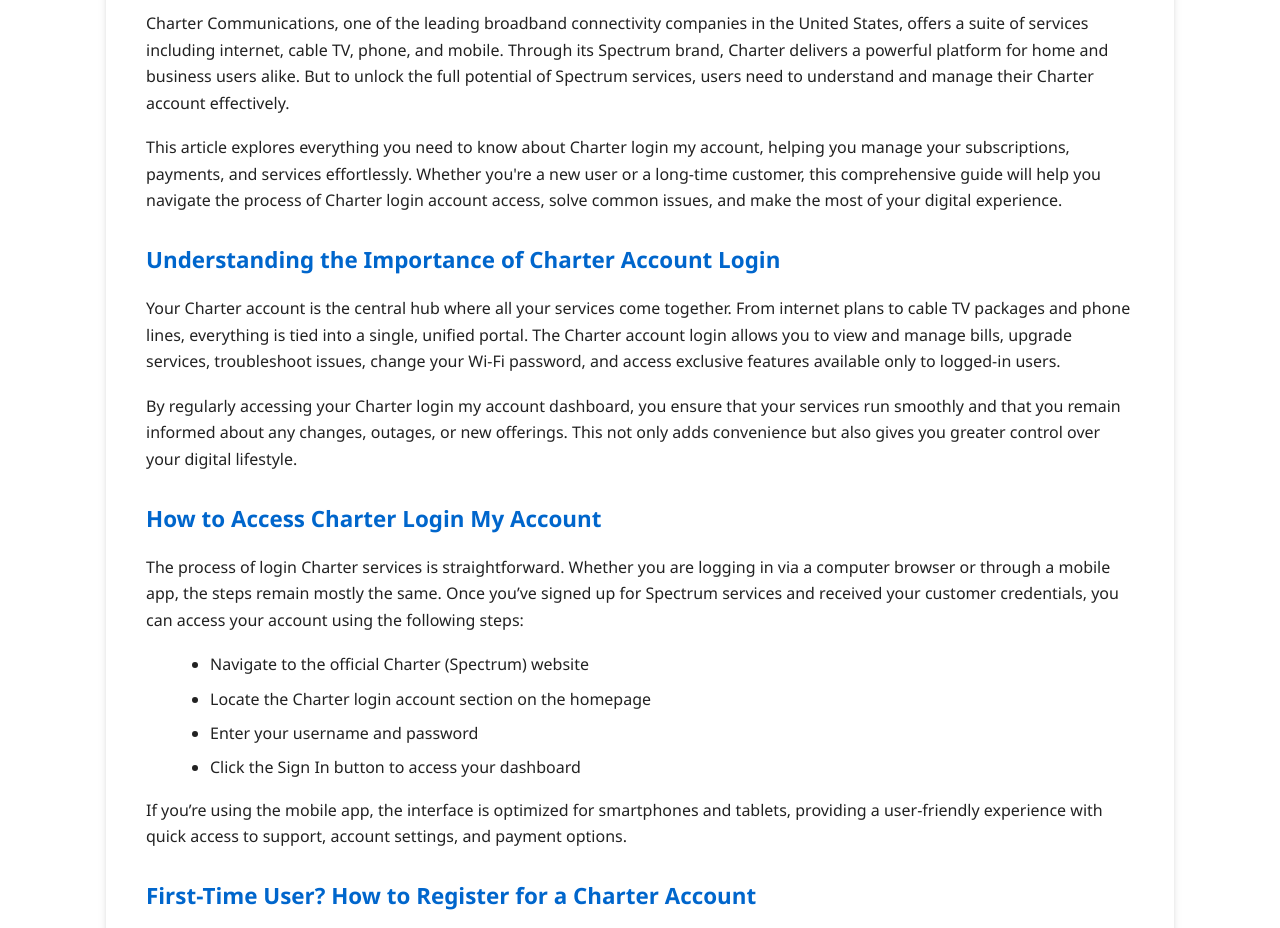
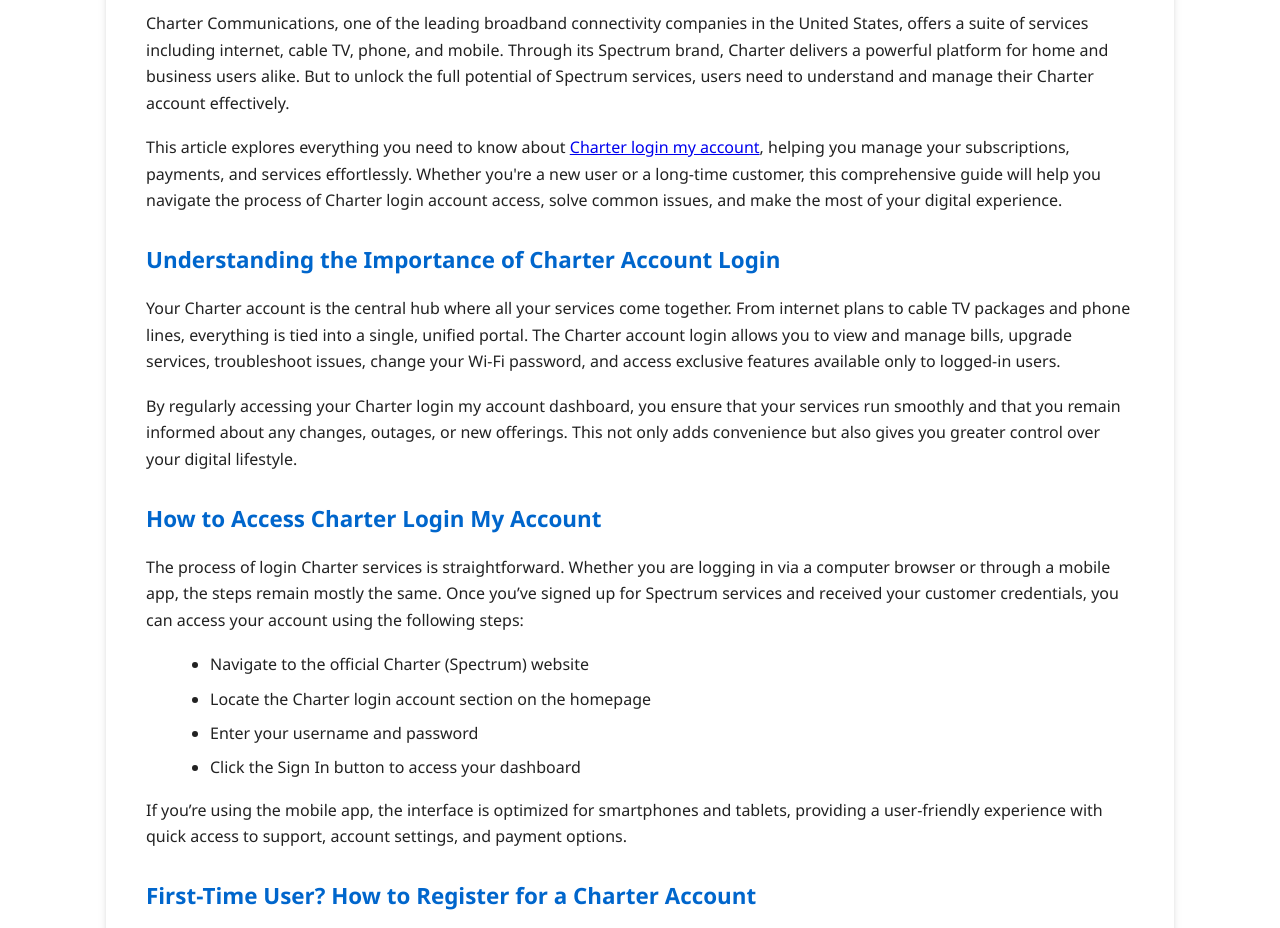
Before and after one commit to charter0227/charter, a plain HTML site: page login.html in a window 1280 px wide. Shown: the part 1360-2288 px from the top of the page. Drawn offline with Linux system fonts and the light colour scheme.

Commit message:
Update login.html

```diff
--- a/login.html
+++ b/login.html
@@ -6,7 +6,10 @@
 <meta name="description" content="Access your Charter login account securely and manage your services with ease. Learn about Charter login, account features, and support." />
 <meta name="keywords" content="charter login, charter login account, charter account, charter account login, login charter account, login charter" />
 <meta name="author" content="Your Company" />
-<title>Charter Login My Account | Secure Charter Account Login Portal</title>
+<title>Charter Login My Account: Secure Charter Account Login Portal</title>
+  <meta name="description" content="Securely access your services with Charter Login My Account. Manage your Charter account, pay bills, and update info easily through the official login portal.">
+<meta name="keywords" content="charter login, charter login account, charter account login, login charter account, charter login my account, login my charter account, how to login charter, login charter">
+<meta name="author" content="Charter Login My Account">
 <link rel="icon" href="favicon.ico" type="image/x-icon" />
 
 <!-- Google Font -->
@@ -379,7 +382,7 @@
     <h2>In today’s fast-paced digital age, seamless connectivity and reliable communication services are no longer luxuries—they’re necessities.</h2>
     <p>Charter Communications, one of the leading broadband connectivity companies in the United States, offers a suite of services including internet, cable TV, phone, and mobile. Through its Spectrum brand, Charter delivers a powerful platform for home and business users alike. But to unlock the full potential of Spectrum services, users need to understand and manage their Charter account effectively.</p>
 
-    <p>This article explores everything you need to know about Charter login my account, helping you manage your subscriptions, payments, and services effortlessly. Whether you're a new user or a long-time customer, this comprehensive guide will help you navigate the process of Charter login account access, solve common issues, and make the most of your digital experience.</p>
+    <p>This article explores everything you need to know about <a href="https://sites.google.com/view/charteruserguide/">Charter login my account</a>, helping you manage your subscriptions, payments, and services effortlessly. Whether you're a new user or a long-time customer, this comprehensive guide will help you navigate the process of Charter login account access, solve common issues, and make the most of your digital experience.</p>
 
     <h3>Understanding the Importance of Charter Account Login</h3>
     <p>Your Charter account is the central hub where all your services come together. From internet plans to cable TV packages and phone lines, everything is tied into a single, unified portal. The Charter account login allows you to view and manage bills, upgrade services, troubleshoot issues, change your Wi-Fi password, and access exclusive features available only to logged-in users.</p>
```
